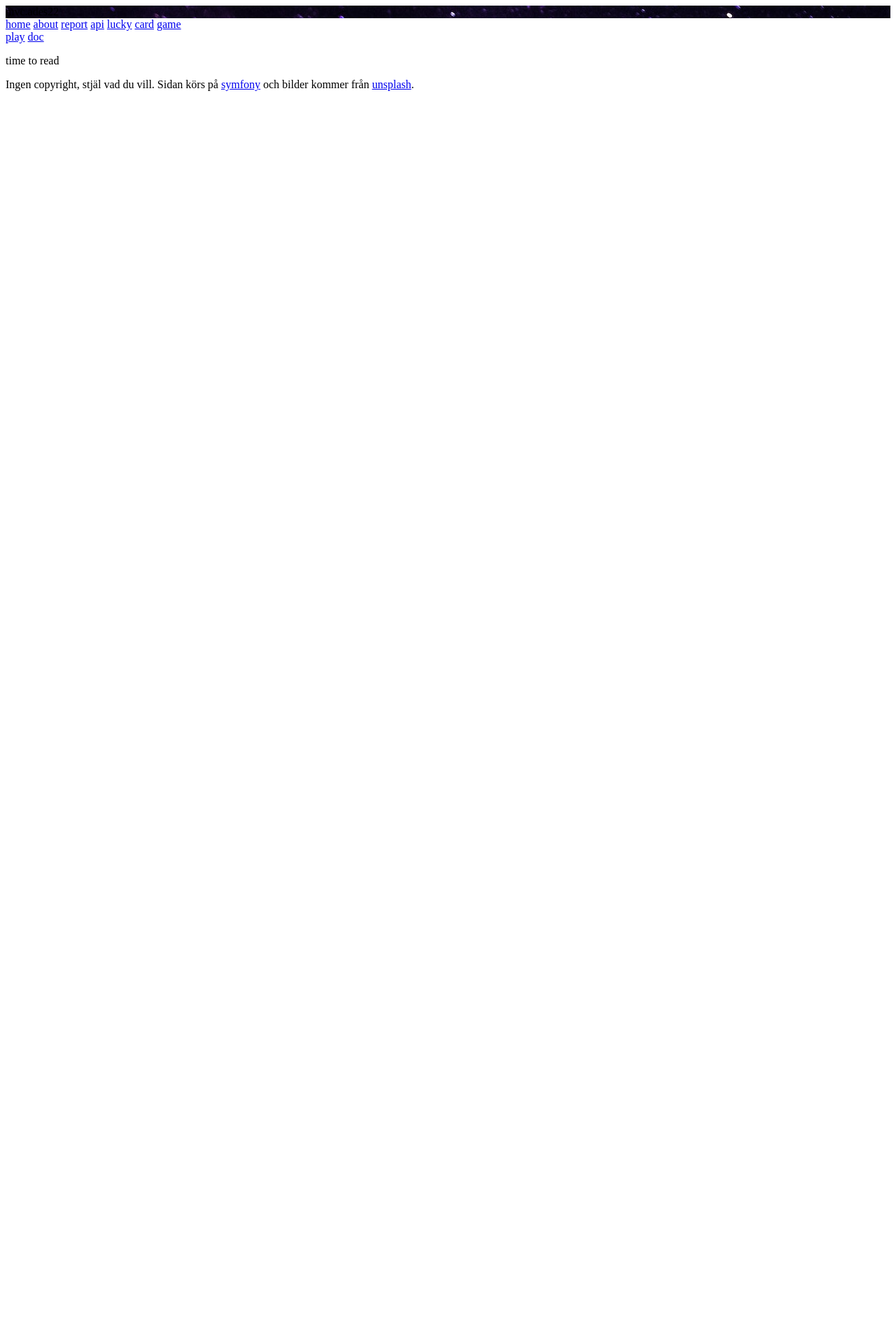
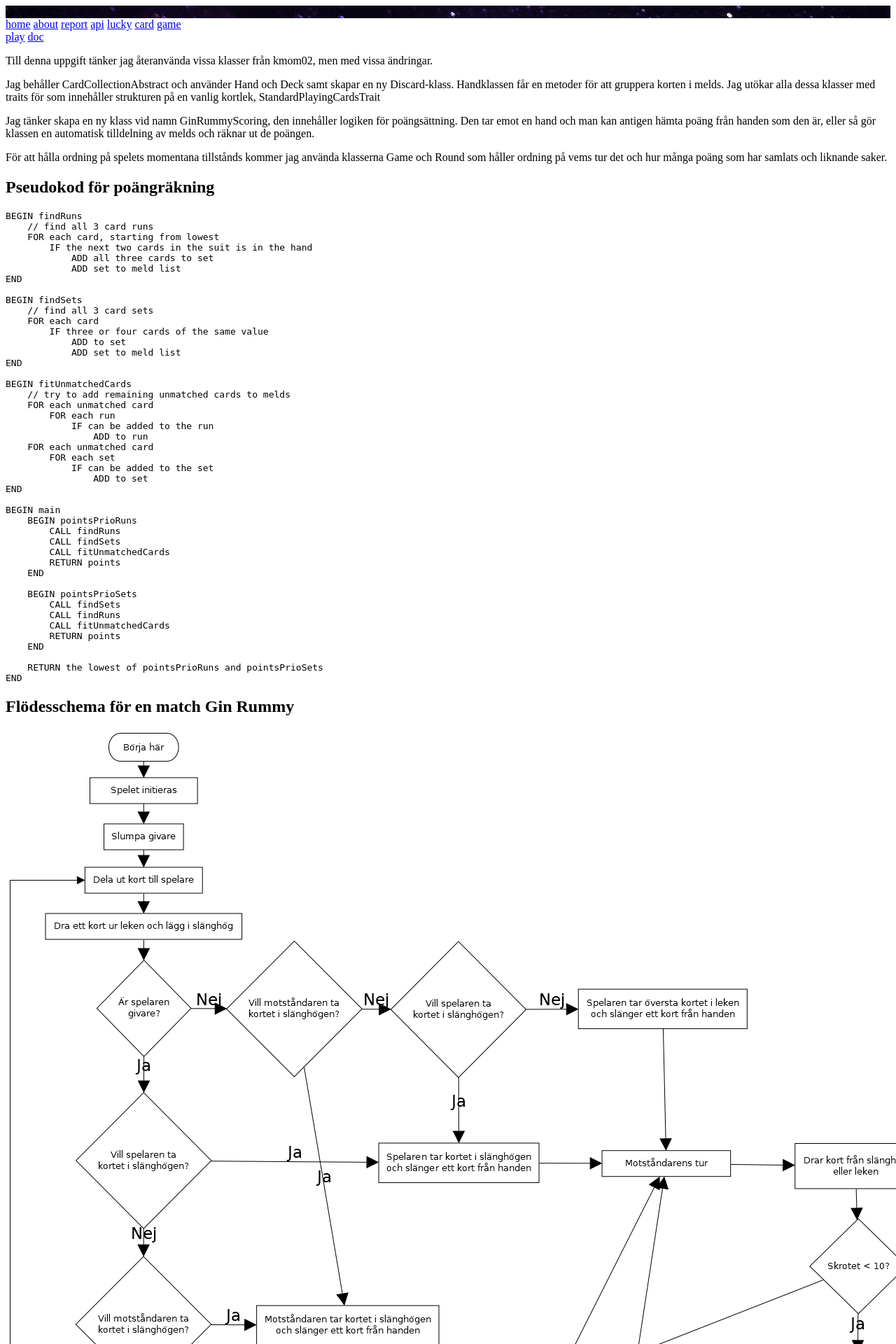
Before and after one commit to missivaeak/mvc-report, a Symfony app: template templates/pages/game/doc.html.twig in a window 1280 px wide. Shown: the top 1920 px of the page at 70% size. Before the commit the page ends 130 px from the top, so only its background shows below. Run offline with Twig, Linux system fonts and the light colour scheme; the template is opened without the code that fills it, so the values that code supplies are empty; some libraries are stand-ins or nearby versions.

Commit message:
dokumentation med plan för klasser och pseudokod färdig

```diff
--- a/assets/styles/_typography.scss
+++ b/assets/styles/_typography.scss
@@ -40,7 +40,8 @@
     margin-bottom: 1.4rem;
 }
 
-pre {
+pre,
+code {
     color: vars.$text-colour-body;
 }
 
--- a/assets/styles/_vars.scss
+++ b/assets/styles/_vars.scss
@@ -4,3 +4,4 @@
 $text-colour-link: #c49d9d;
 $text-colour-body: #b19b86;
 $text-colour-footer: #806f60;
+$magic-number: 1.4rem;
--- a/templates/pages/game/doc.html.twig
+++ b/templates/pages/game/doc.html.twig
@@ -5,6 +5,69 @@
 {% block body %}
     {{ include('partials/game/nav.html.twig')}}
 
-    <p>time to read</p>
+    <p>Till denna uppgift tänker jag återanvända vissa klasser från kmom02, men med vissa ändringar.</p>
+
+    <p>Jag behåller CardCollectionAbstract och använder Hand och Deck samt skapar en ny Discard-klass. Handklassen får en metoder för att gruppera korten i melds. Jag utökar alla dessa klasser med traits för som innehåller strukturen på en vanlig kortlek, StandardPlayingCardsTrait</p>
+
+    <p>Jag tänker skapa en ny klass vid namn GinRummyScoring, den innehåller logiken för poängsättning. Den tar emot en hand och man kan antigen hämta poäng från handen som den är, eller så gör klassen en automatisk tilldelning av melds och räknar ut de poängen.</p>
+
+    <p>För att hålla ordning på spelets momentana tillstånds kommer jag använda klasserna Game och Round som håller ordning på vems tur det och hur många poäng som har samlats och liknande saker.</p>
+
+    <h2>Pseudokod för poängräkning</h2>
+
+    <div class="block">
+        <code>
+            <pre>BEGIN findRuns
+    // find all 3 card runs
+    FOR each card, starting from lowest
+        IF the next two cards in the suit is in the hand
+            ADD all three cards to set
+            ADD set to meld list
+END
+
+BEGIN findSets
+    // find all 3 card sets
+    FOR each card
+        IF three or four cards of the same value
+            ADD to set
+            ADD set to meld list
+END
+
+BEGIN fitUnmatchedCards
+    // try to add remaining unmatched cards to melds
+    FOR each unmatched card
+        FOR each run
+            IF can be added to the run
+                ADD to run
+    FOR each unmatched card
+        FOR each set
+            IF can be added to the set
+                ADD to set
+END
+
+BEGIN main
+    BEGIN pointsPrioRuns
+        CALL findRuns
+        CALL findSets
+        CALL fitUnmatchedCards
+        RETURN points
+    END
+
+    BEGIN pointsPrioSets
+        CALL findSets
+        CALL findRuns
+        CALL fitUnmatchedCards
+        RETURN points
+    END
+
+    RETURN the lowest of pointsPrioRuns and pointsPrioSets
+END</pre>
+        </code>
+    </div>
+
+    <h2>Flödesschema för en match Gin Rummy</h2>
+
+    <a href="{{ asset("img/game/flowchart.png") }}"><img src="{{ asset("img/game/flowchart.png") }}" alt="Flödesschema för gin rummy"></a>
+
 
 {% endblock %}
```
Also changed, not shown: assets/styles/_base_layout.scss (+4 -4 lines), assets/styles/_general.scss (+9 -0 lines), public/img/game/flowchart.png (added), 2 other files.
